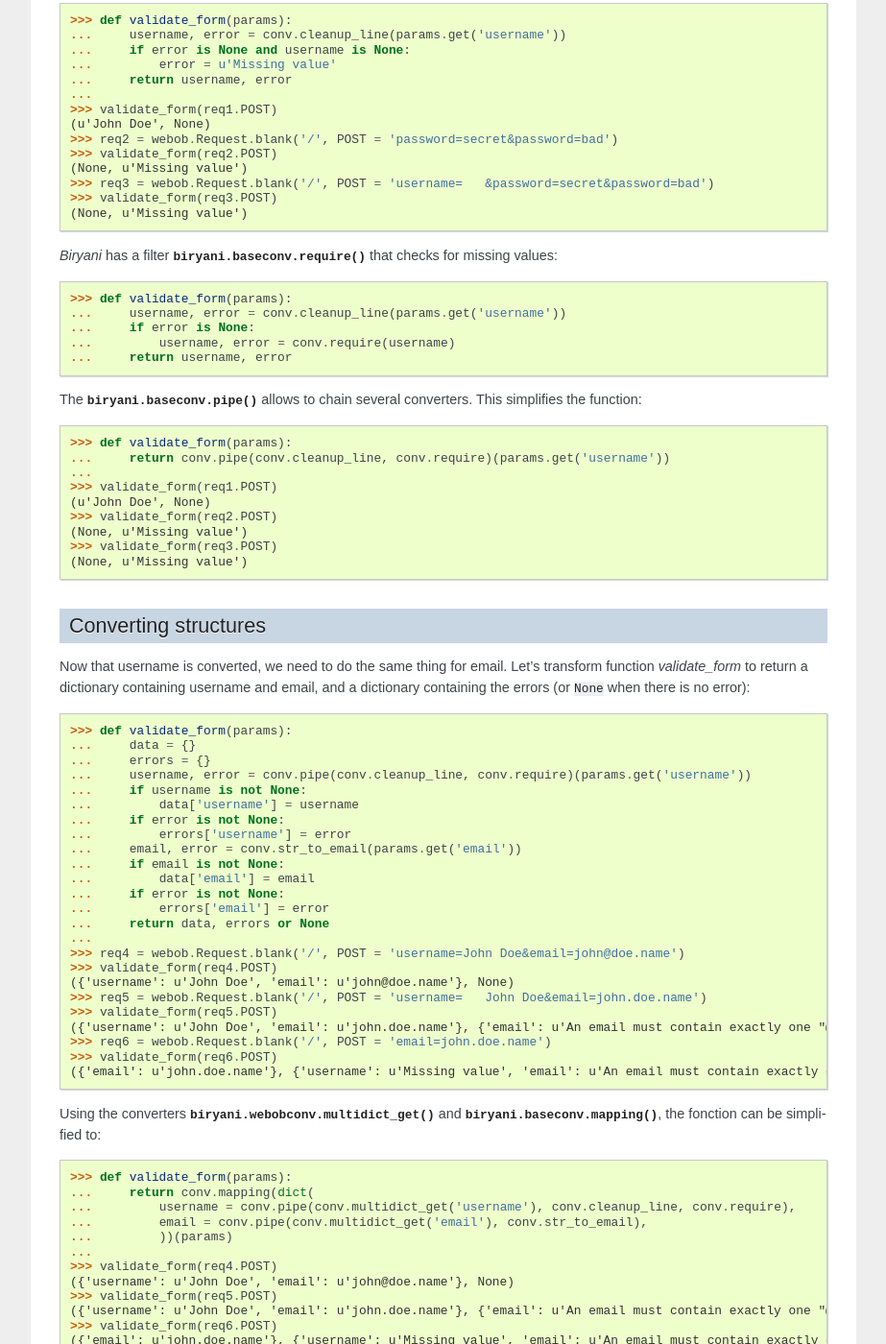
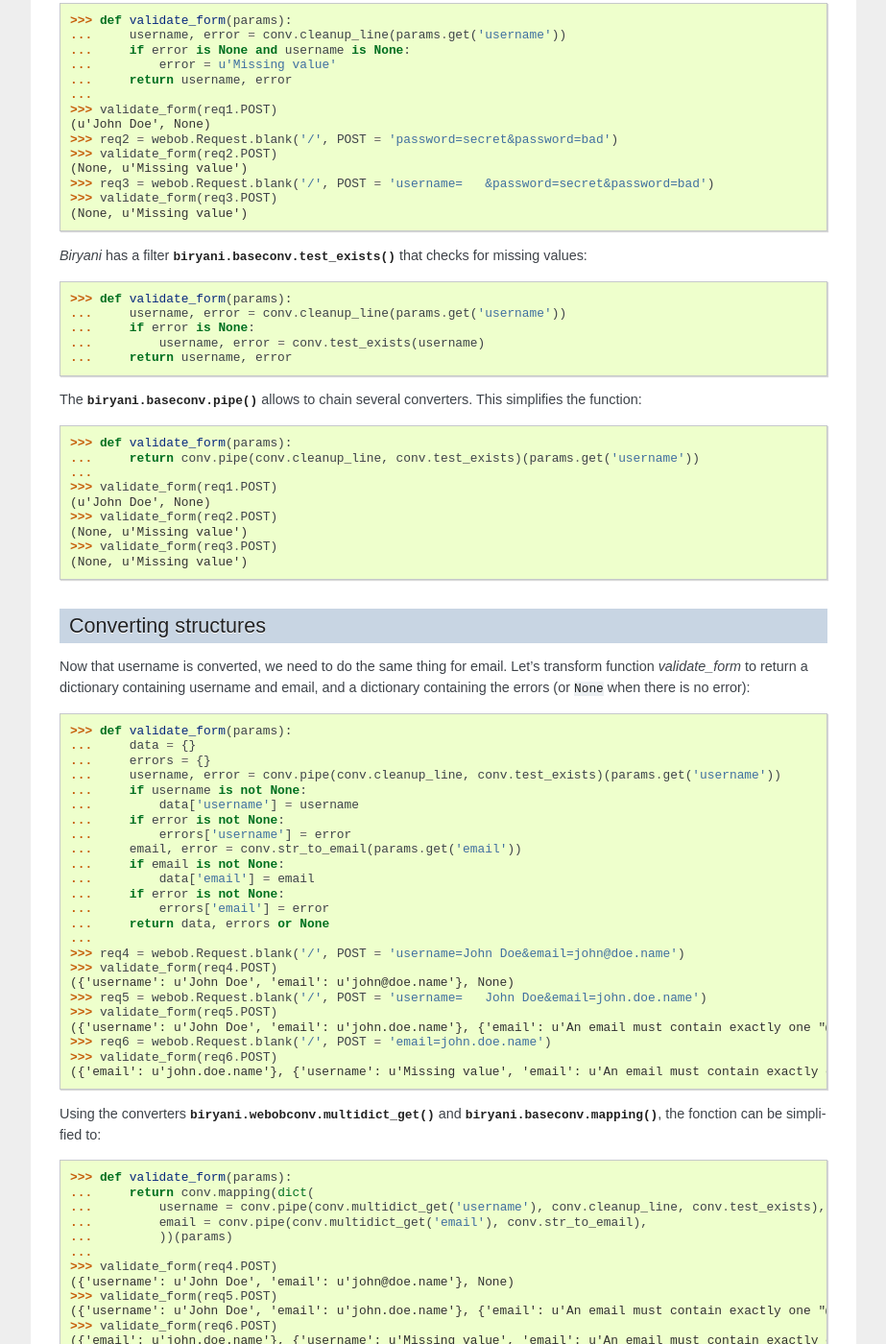
Before and after one commit to openfisca/biryani, a Sphinx documentation site: the page built from docs/source/tutorial1-web-form.rst, in a window 1280 px wide and 1400 px high, scrolled down 1428 px. Shown: the whole window at 96% size, without its empty margins (198-1121 px from the left). Built offline with Sphinx 7.4.7, drawn with Linux system fonts in a browser that asks for light colours; some of the changed text lies outside the part shown.

Commit message:
Rename converter "require" to "test_exists".
This new name is more consistent with other test_... converters.
It is also more clear when used in a condition test. For example:

    conv.condition(
       conv.test_exists,
       conv.set_value('Value exists'),
       conv.set_value('Value is missing'),
       )

```diff
--- a/docs/source/how-to-use.rst
+++ b/docs/source/how-to-use.rst
@@ -15,7 +15,7 @@
 
     # Use the converters. For example:
     s = '5'
-    i = conv.to_value(conv.str_to_int, conv.require)(s)
+    i = conv.to_value(conv.str_to_int, conv.test_exists)(s)
     assert i == 5
     ...
 
@@ -51,6 +51,6 @@
 
     # Use the converters. For example:
     s = '5'
-    i = conv.to_value(conv.str_to_int, conv.require)(s)
+    i = conv.to_value(conv.str_to_int, conv.test_exists)(s)
     assert i == 5
     ...
--- a/docs/source/index.rst
+++ b/docs/source/index.rst
@@ -41,7 +41,7 @@
 
 Converters can be combined together to form more complex converters:
 
->>> str_to_required_email = conv.pipe(conv.str_to_email, conv.require)
+>>> str_to_required_email = conv.pipe(conv.str_to_email, conv.test_exists)
 
 >>> str_to_required_email(u'John@DOE.name')
 (u'john@doe.name', None)
@@ -59,7 +59,7 @@
 * Email
 
 >>> validate_form = conv.struct(dict(
-...     username = conv.pipe(conv.cleanup_line, conv.require),
+...     username = conv.pipe(conv.cleanup_line, conv.test_exists),
 ...     password = conv.pipe(
 ...         conv.test(lambda passwords: len(passwords) == 2 and passwords[0] == passwords[1],
 ...             error = u'Password mismatch'),
--- a/docs/source/tutorial1-web-form.rst
+++ b/docs/source/tutorial1-web-form.rst
@@ -90,18 +90,18 @@
 >>> validate_form(req3.POST)
 (None, u'Missing value')
 
-*Biryani* has a filter :func:`biryani.baseconv.require` that checks for missing values:
+*Biryani* has a filter :func:`biryani.baseconv.test_exists` that checks for missing values:
 
 >>> def validate_form(params):
 ...     username, error = conv.cleanup_line(params.get('username'))
 ...     if error is None:
-...         username, error = conv.require(username)
+...         username, error = conv.test_exists(username)
 ...     return username, error
 
 The :func:`biryani.baseconv.pipe` allows to chain several converters. This simplifies the function:
 
 >>> def validate_form(params):
-...     return conv.pipe(conv.cleanup_line, conv.require)(params.get('username'))
+...     return conv.pipe(conv.cleanup_line, conv.test_exists)(params.get('username'))
 ...
 >>> validate_form(req1.POST)
 (u'John Doe', None)
@@ -121,7 +121,7 @@
 >>> def validate_form(params):
 ...     data = {}
 ...     errors = {}
-...     username, error = conv.pipe(conv.cleanup_line, conv.require)(params.get('username'))
+...     username, error = conv.pipe(conv.cleanup_line, conv.test_exists)(params.get('username'))
 ...     if username is not None:
 ...         data['username'] = username
 ...     if error is not None:
@@ -148,7 +148,7 @@
 
 >>> def validate_form(params):
 ...     return conv.mapping(dict(
-...         username = conv.pipe(conv.multidict_get('username'), conv.cleanup_line, conv.require),
+...         username = conv.pipe(conv.multidict_get('username'), conv.cleanup_line, conv.test_exists),
 ...         email = conv.pipe(conv.multidict_get('email'), conv.str_to_email),
 ...         ))(params)
 ...
@@ -168,7 +168,7 @@
 
 >>> def validate_form(params):
 ...     data, errors = conv.mapping(dict(
-...         username = conv.pipe(conv.multidict_get('username'), conv.cleanup_line, conv.require),
+...         username = conv.pipe(conv.multidict_get('username'), conv.cleanup_line, conv.test_exists),
 ...         email = conv.pipe(conv.multidict_get('email'), conv.str_to_email),
 ...         ))(params)
 ...     passwords = params.getall('password')
@@ -225,7 +225,7 @@
 
 >>> def validate_form(params):
 ...     return conv.mapping(dict(
-...         username = conv.pipe(conv.multidict_get('username'), conv.cleanup_line, conv.require),
+...         username = conv.pipe(conv.multidict_get('username'), conv.cleanup_line, conv.test_exists),
 ...         password = conv.pipe(
 ...             conv.multidict_getall('password'),
 ...             conv.test(lambda passwords: len(passwords) == 2 and passwords[0] == passwords[1],
@@ -301,7 +301,7 @@
 ...             if clean_tag
 ...             ]))
 ...     return conv.mapping(dict(
-...         username = conv.pipe(conv.multidict_get('username'), conv.cleanup_line, conv.require),
+...         username = conv.pipe(conv.multidict_get('username'), conv.cleanup_line, conv.test_exists),
 ...         password = conv.pipe(
 ...             conv.multidict_getall('password'),
 ...             conv.test(lambda passwords: len(passwords) == 2 and passwords[0] == passwords[1],
@@ -349,7 +349,7 @@
 ...             if clean_tag
 ...             ]))
 ...     return conv.mapping(dict(
-...         username = conv.pipe(conv.multidict_get('username'), conv.cleanup_line, conv.require),
+...         username = conv.pipe(conv.multidict_get('username'), conv.cleanup_line, conv.test_exists),
 ...         password = conv.pipe(
 ...             conv.multidict_getall('password'),
 ...             conv.test(lambda passwords: len(passwords) == 2 and passwords[0] == passwords[1],
@@ -379,7 +379,7 @@
 final form of the form validator:
 
 >>> validate_form = conv.mapping(dict(
-...     username = conv.pipe(conv.multidict_get('username'), conv.cleanup_line, conv.require),
+...     username = conv.pipe(conv.multidict_get('username'), conv.cleanup_line, conv.test_exists),
 ...     password = conv.pipe(
 ...         conv.multidict_getall('password'),
 ...         conv.test(lambda passwords: len(passwords) == 2 and passwords[0] == passwords[1],
```
Also changed, not shown: docs/source/tutorial2.rst (+7 -7 lines), 1 other file.
